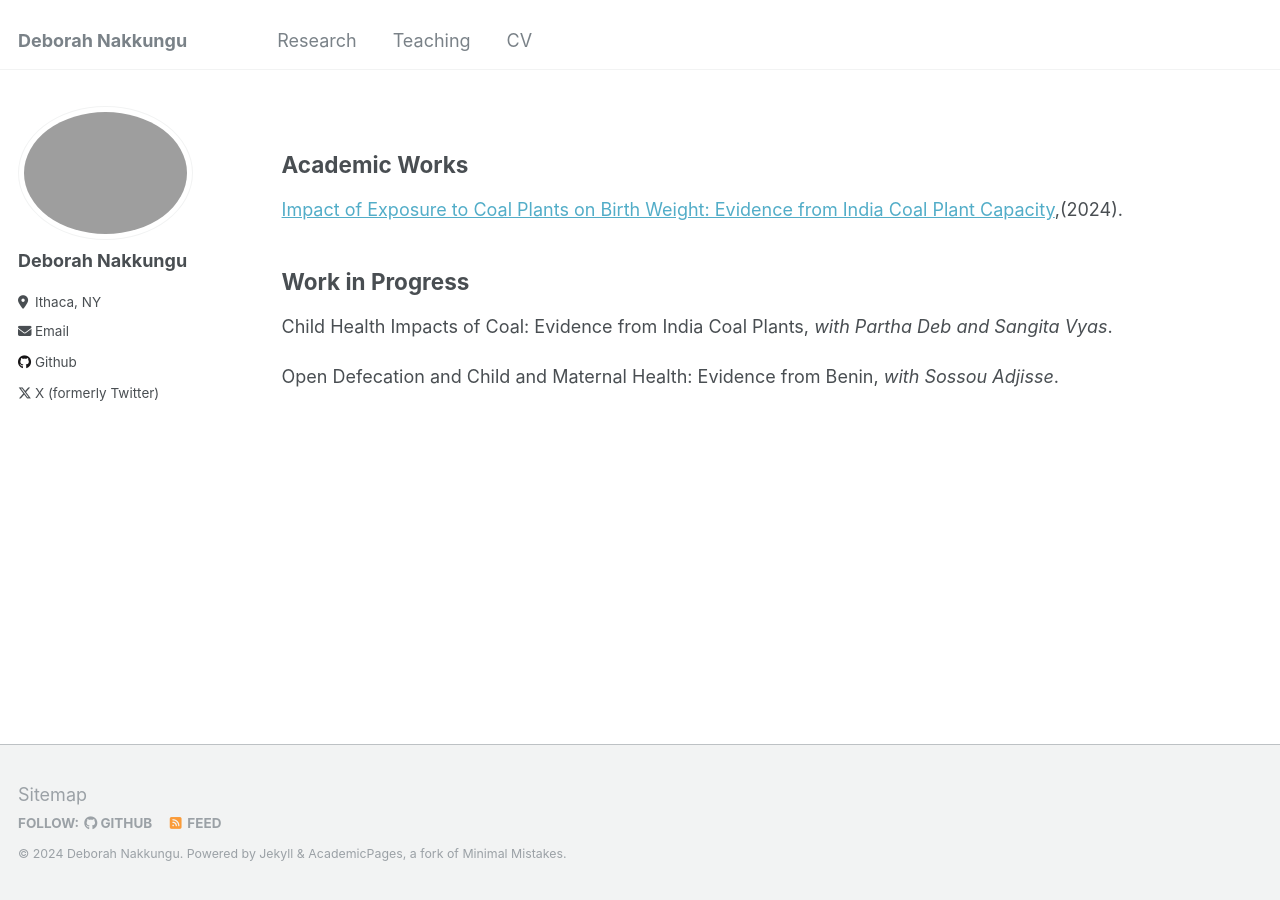
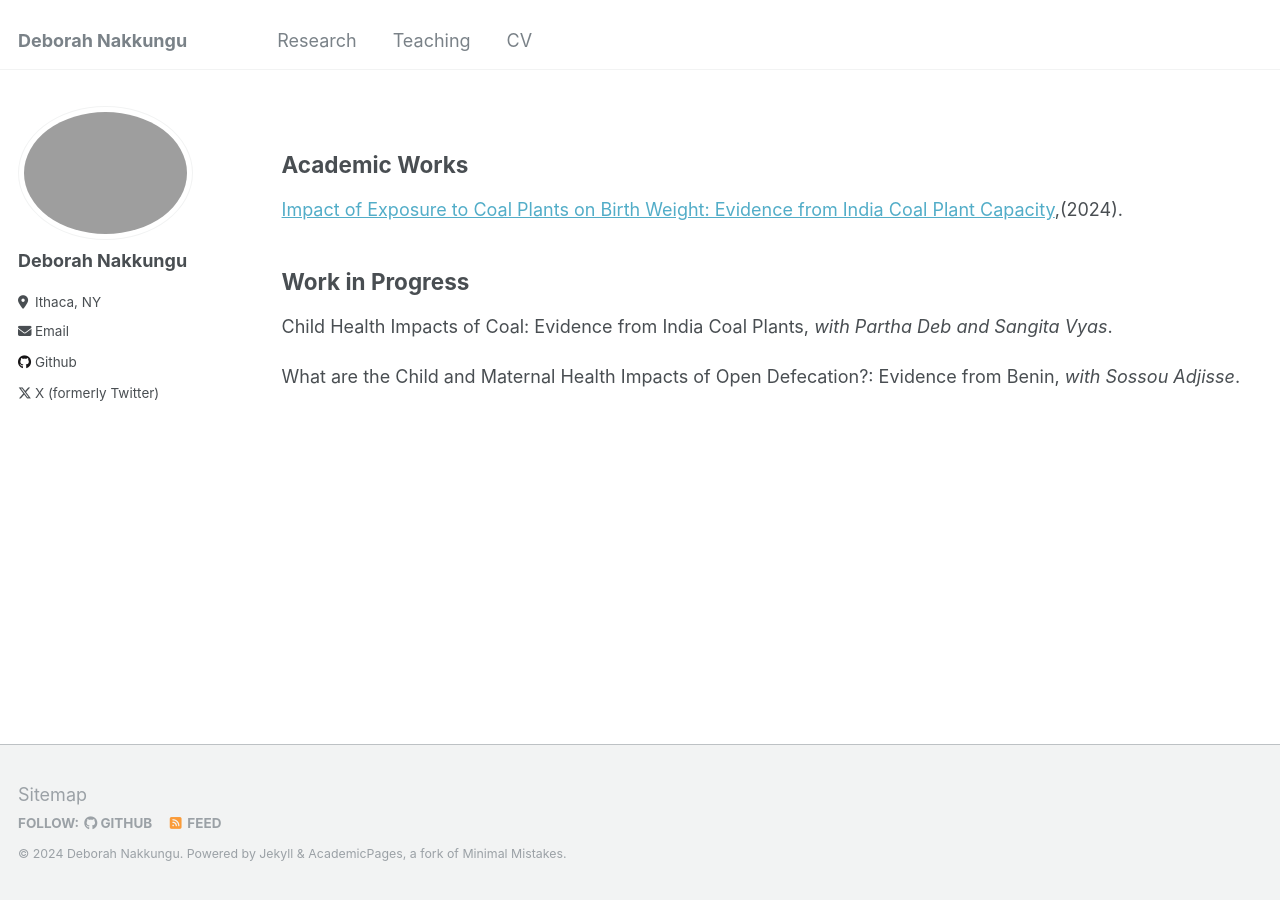
Before and after one commit to deborahnakkungu/deborahnakkungu.github.io, a Jekyll site: the page built from _pages/research.md, in a window 1280 px wide. Built offline with Jekyll 4.4.1, drawn with Linux system fonts in a browser that asks for light colours.

Commit message:
Update research.md

```diff
--- a/_pages/research.md
+++ b/_pages/research.md
@@ -14,4 +14,4 @@ author_profile: true
 
 Child Health Impacts of Coal: Evidence from India Coal Plants, *with Partha Deb and Sangita Vyas*.
 
-Open Defecation and Child and Maternal Health: Evidence from Benin, *with Sossou Adjisse*.
+What are the Child and Maternal Health Impacts of Open Defecation?: Evidence from Benin, *with Sossou Adjisse*.
```
